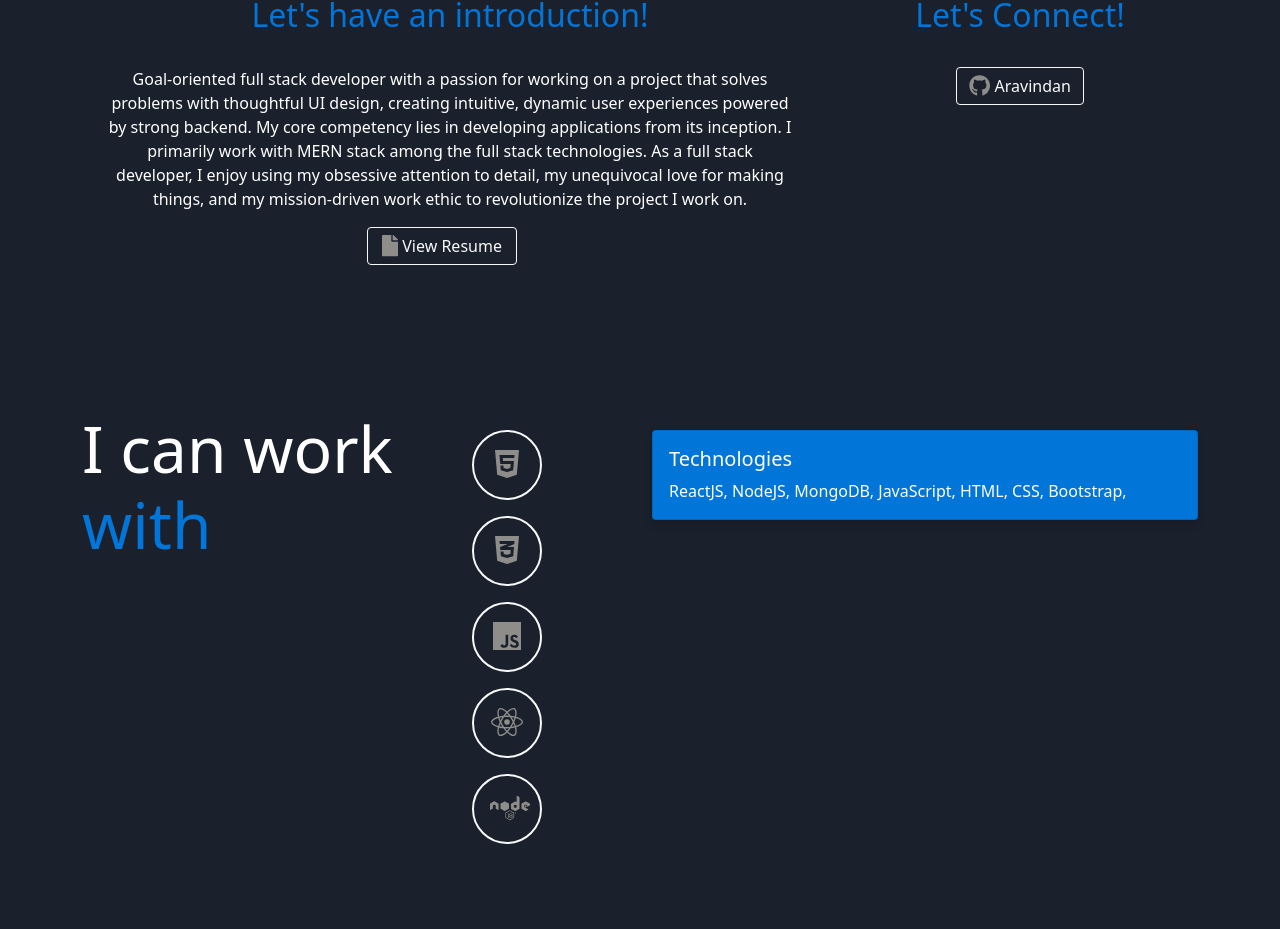
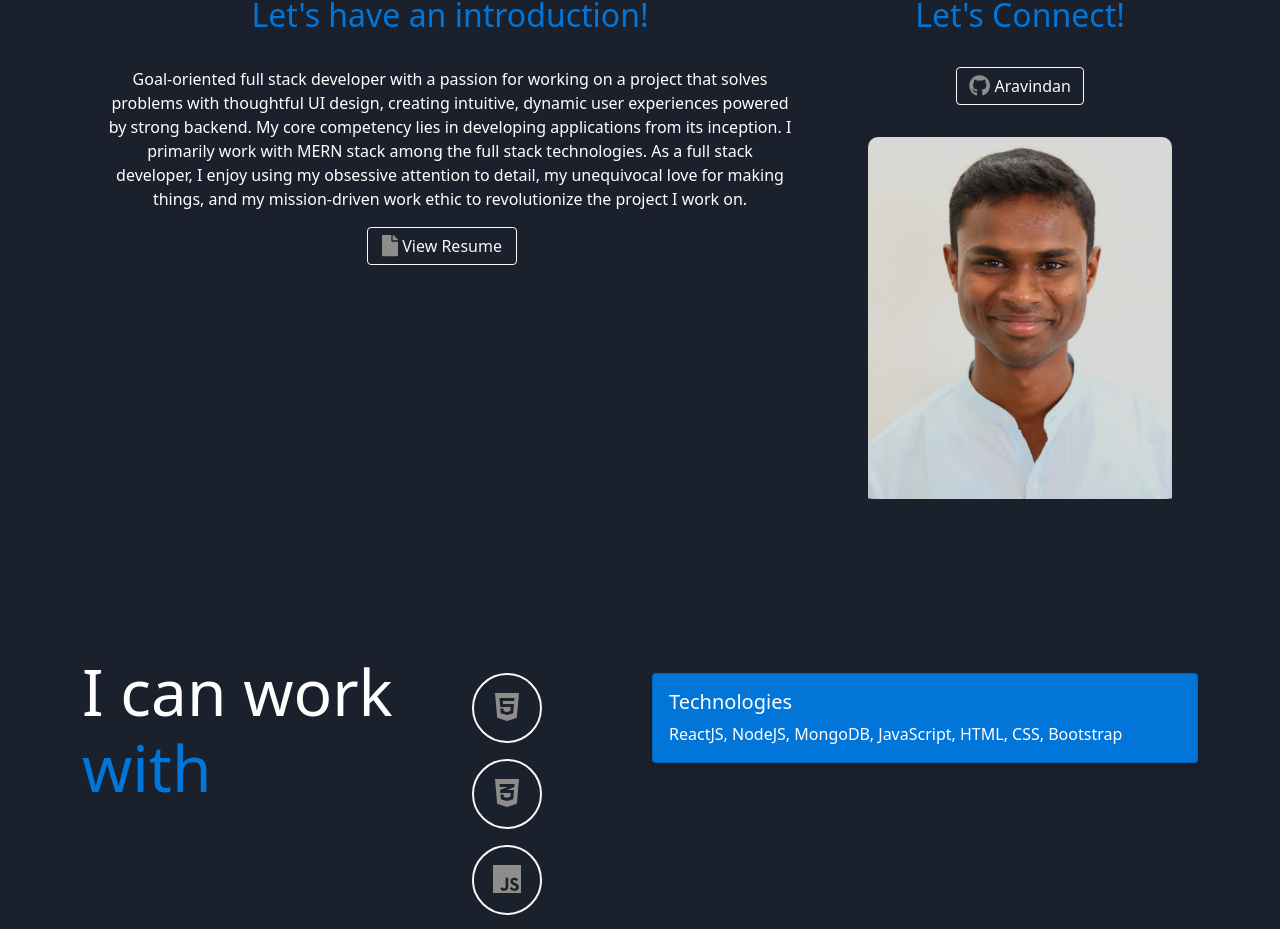
Before and after one commit to Aravindan-111/My-Portfolio, a React (Create React App) app: page / in a window 1280 px wide. Shown: the part 549-1478 px from the top of the page. Built offline with nearby package versions, Linux system fonts and the light colour scheme.

Commit message:
update-pic added

```diff
--- a/src/components/About.jsx
+++ b/src/components/About.jsx
@@ -1,7 +1,7 @@
 import React from "react";
 import { Fade } from "react-awesome-reveal";
 import "./styles.css";
-// import connectLight from "../media/connect-light.png";
+import connectLight from "../media/aravind.jpg";
 // import connectDark from "../media/connect-dark.png";
 // import resume from "https://drive.google.com/file/d/1HvimaQEhDm57V9aZ4f2eIJRYG3Jai51p/view?usp=sharing";
 import { FontAwesomeIcon } from "@fortawesome/react-fontawesome";
@@ -146,11 +146,11 @@
                       Aravindan
                     </Button>
                   </a>
-                  {/* <img
-                    src={darkMode ? connectDark : connectLight}
+                  <img
+                    src={connectLight}
                     alt="connect"
                     className="connect-img img-fluid animated"
-                  /> */}
+                  />
                 </Card.Body>
               </Card>
             </Col>
--- a/src/components/Footer.jsx
+++ b/src/components/Footer.jsx
@@ -11,6 +11,7 @@
         <br></br>
         <small>Illustrations by undraw.co</small>
       </p>
+      <br></br>
     </div>
   );
 };
--- a/src/components/Home.jsx
+++ b/src/components/Home.jsx
@@ -21,7 +21,7 @@
               <span
                 class="txt-rotate"
                 data-period="2000"
-                data-rotate='[ "React JS", "Node JS", "JS", "HTML"]'
+                data-rotate='[ "React JS", "Node JS", "JavaScript", "HTML"]'
               ></span>
               &nbsp;Developer
             </h2>
--- a/src/components/Skills.jsx
+++ b/src/components/Skills.jsx
@@ -79,7 +79,7 @@
                 <Card.Body>
                   <Card.Title>Technologies</Card.Title>
                   <Card.Text>
-                    ReactJS, NodeJS, MongoDB, JavaScript, HTML, CSS, Bootstrap,
+                    ReactJS, NodeJS, MongoDB, JavaScript, HTML, CSS, Bootstrap
                   </Card.Text>
                 </Card.Body>
               </Card>
--- a/src/components/styles.css
+++ b/src/components/styles.css
@@ -114,6 +114,8 @@
 }
 .connect-img {
   padding-bottom: 9px;
+  margin-top: 2rem;
+  border-radius: 10px;
 }
 strong,
 .with {
```
Also changed, not shown: src/media/aravind.jpg (added).
